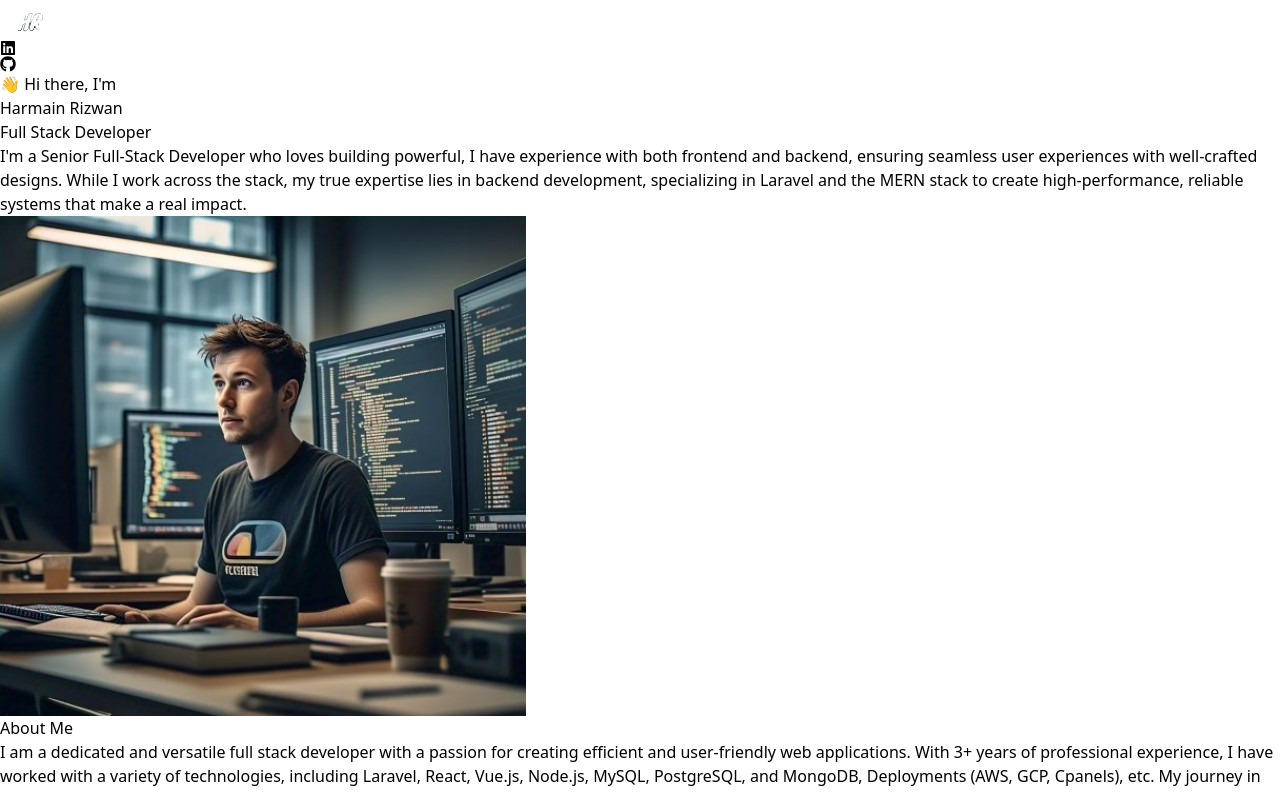
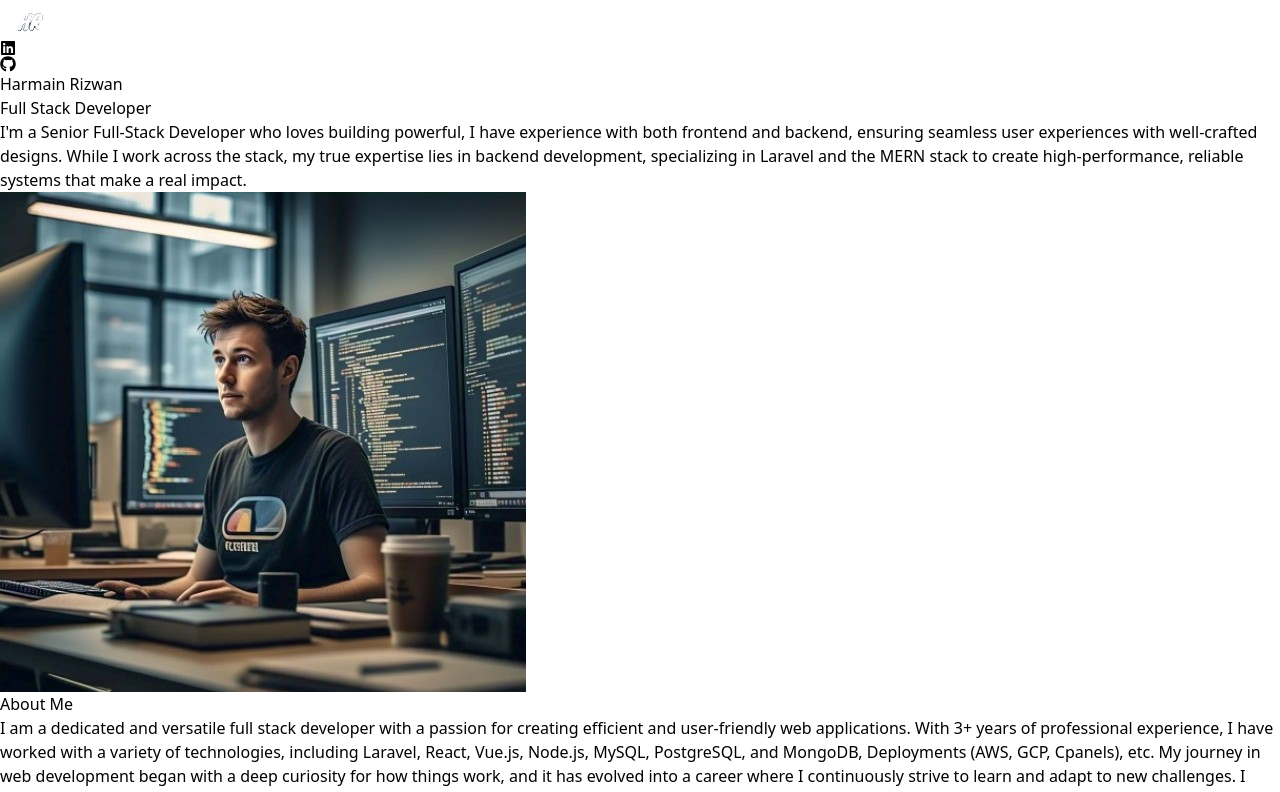
Before and after one commit to Harmain89/portfolio, a React (Vite) app: page / in a window 1280 px wide. Shown: the top 792 px of the page. Built offline with nearby package versions, Linux system fonts and the light colour scheme.

Commit message:
misc changes

```diff
--- a/src/components/Hero.jsx
+++ b/src/components/Hero.jsx
@@ -17,34 +17,17 @@ function Hero() {
         <div className="flex flex-wrap">
             <div className="w-full lg:w-1/2">
                 <div className="flex flex-col items-center lg:items-start">
-                    <motion.span
-                        variants={container(0.5)}
-                        initial="hidden"
-                        animate="visible"
-                        transition={{ duration: 0.5, delay: 2 }}
-                        className="bg-clip-text text-3xl tracking-tight text-transparent text-white"
-                    >
-                        👋 Hi there, I'm
-                    </motion.span>
-                    <motion.h1
-                        variants={container(0)}
-                        initial="hidden"
-                        animate="visible"
-                        transition={{ duration: 0.5, delay: 2 }}
-                        className="pb-16 text—6xl font—thin tracking—tight lg:mt-9 text-8xl"
-                    >
-                        Harmain Rizwan
-                    </motion.h1>
+                    <motion.h1 variants={container(0)} initial="hidden" animate="visible" transition={{ duration: 0.5, delay: 2 }} className="pb-16 font-thin tracking-tight lg:mt-16 text-8xl text-center">Harmain Rizwan</motion.h1>
                     <motion.span variants={container(0.5)} initial="hidden" animate="visible" transition={{ duration: 0.5, delay: 2 }} className="bg-gradient-to-r from-pink-300 via-slate-500 to-purple-500 bg-clip-text text-3xl tracking-tight text-transparent">
                         Full Stack Developer
                     </motion.span>
-                    <motion.p variants={container(1)} initial="hidden" animate="visible" transition={{ duration: 0.5, delay: 2 }} className="my—2 max-w-xl py-6 font—light tracking-tighter">
+                    <motion.p variants={container(1)} initial="hidden" animate="visible" transition={{ duration: 0.5, delay: 2 }} className="my-2 max-w-xl py-6 font-light tracking-tighter">
                         {HERO_CONTENT}
                     </motion.p>
                 </div>
             </div>
 
-            <div className="w—full lg:w-1/2 lg:p-2">
+            <div className="w-full lg:w-1/2 lg:p-2">
                 <div className="flex justify-center">
                     <motion.img
                         className="rounded-[10px]"
```
